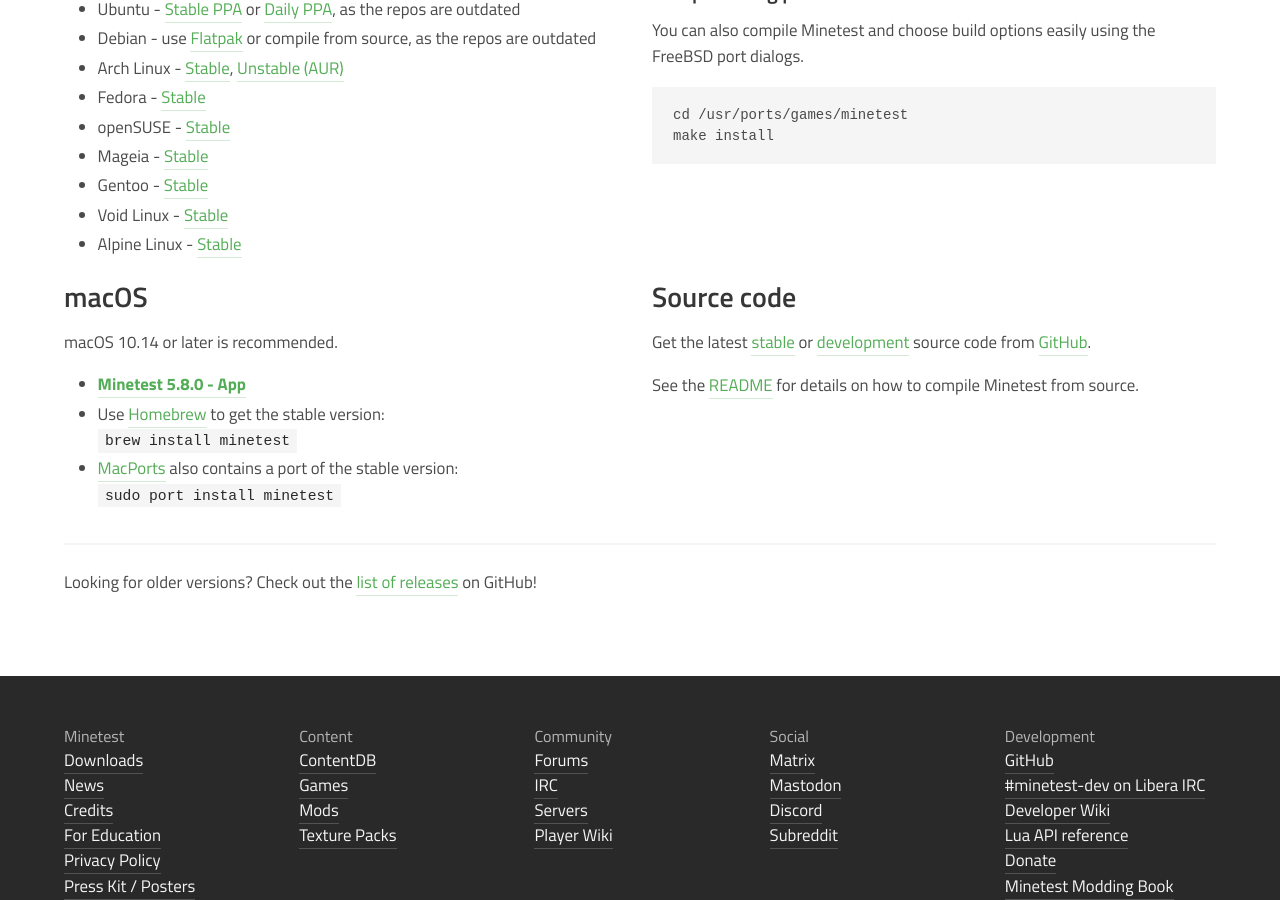
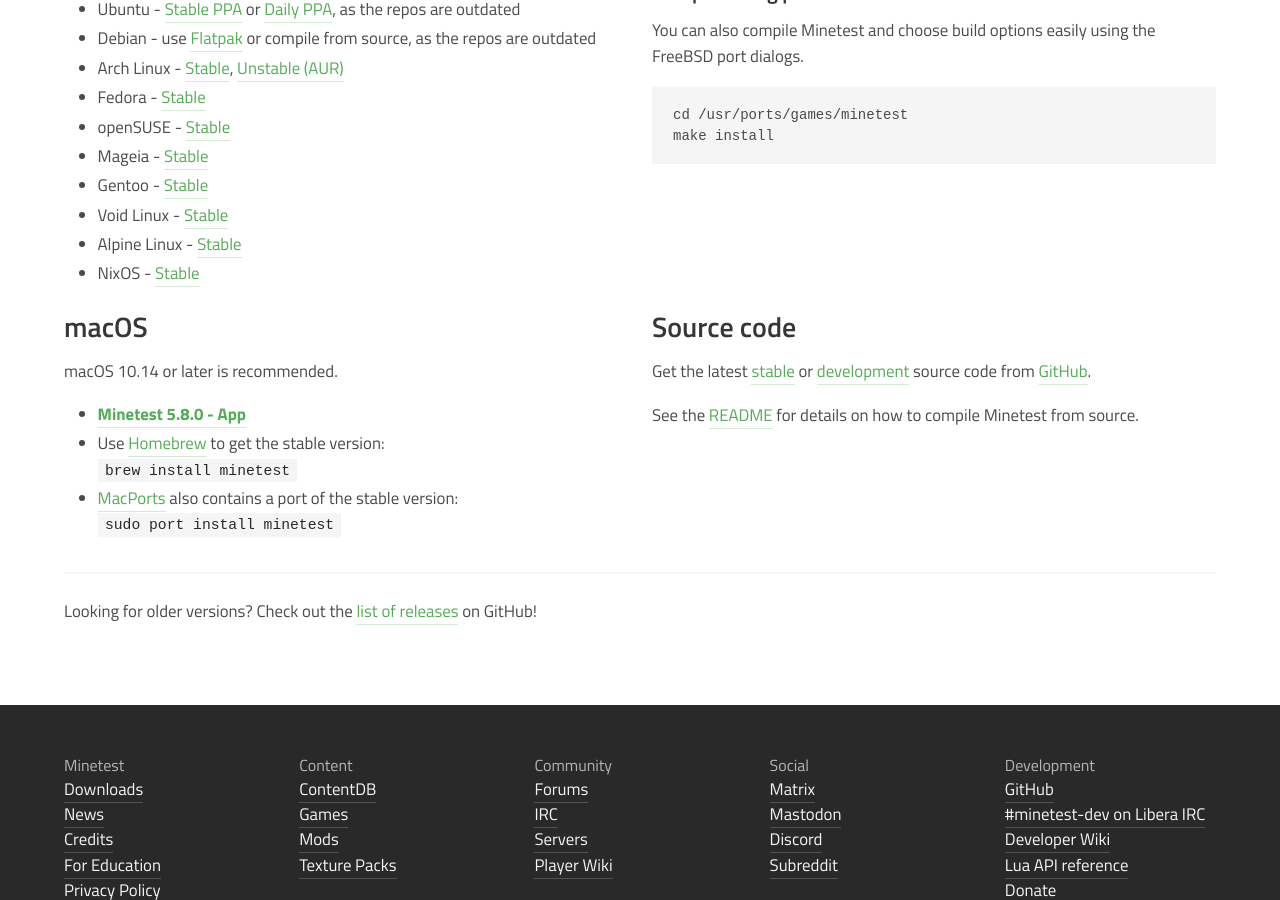
Before and after one commit to minetest/minetest.github.io, a Jekyll site: the page built from downloads.html, in a window 1280 px wide and 900 px high, scrolled down 1076 px. Built offline with Jekyll 4.4.1, drawn with Linux system fonts in a browser that asks for light colours; comment, search, counter and statistics services are not loaded.

Commit message:
Add NixOS package to downloads (#304)

```diff
--- a/downloads.html
+++ b/downloads.html
@@ -120,6 +120,8 @@ redirect_from:
               <a href="https://github.com/void-linux/void-packages/tree/master/srcpkgs/minetest">Stable</a></li>
           <li>Alpine Linux -
              <a href="https://pkgs.alpinelinux.org/packages?name=minetest">Stable</a></li>
+          <li>NixOS -
+             <a href="https://search.nixos.org/packages?type=packages&query=minetest&show=minetest">Stable</a></li>
         </ul>
       </div>
 
```
